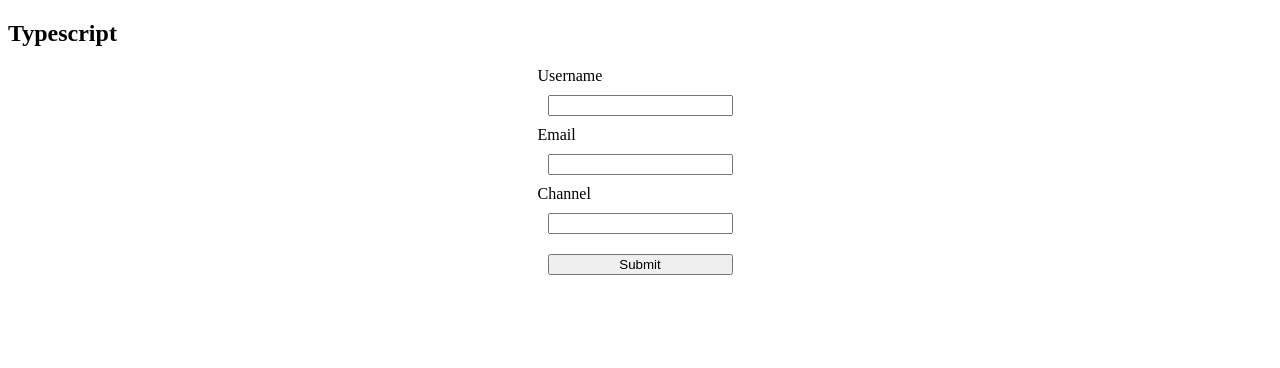
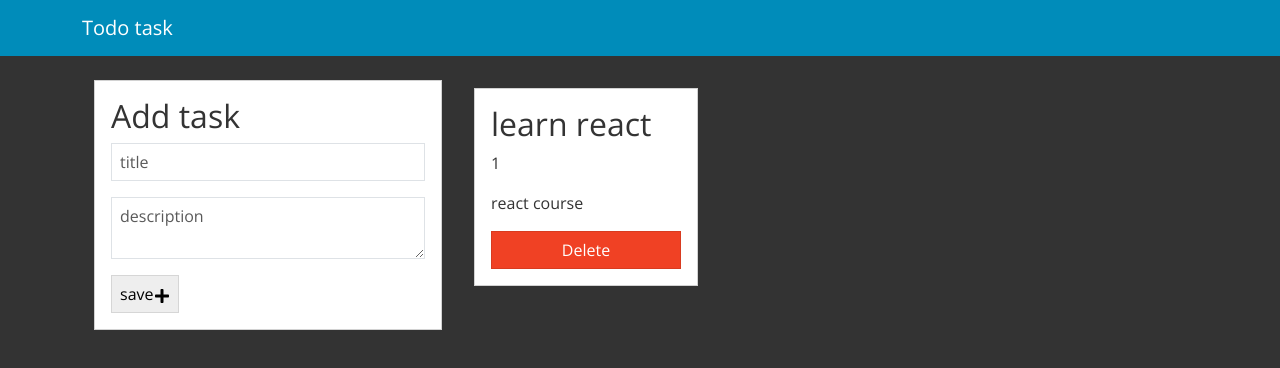
Before and after one commit to yamilzavala/react-interview-typescript, a React (Create React App) app: page / in a window 1280 px wide. Shown: the top 368 px of the page. Built offline with nearby package versions, Linux system fonts and the light colour scheme.

Commit message:
todo list

```diff
--- a/package.json
+++ b/package.json
@@ -11,7 +11,9 @@
     "@types/node": "^16.18.68",
     "@types/react": "^18.2.42",
     "@types/react-dom": "^18.2.17",
+    "@types/uuid": "^9.0.7",
     "axios": "^1.6.2",
+    "bootswatch": "^5.3.2",
     "classnames": "^2.3.2",
     "react": "^18.2.0",
     "react-dom": "^18.2.0",
--- a/src/App.tsx
+++ b/src/App.tsx
@@ -1,12 +1,13 @@
 import AppTutorialReactHookForm from './react-hook-form/tutorial/AppTutorialReactHookForm';
 import Form from './react-hook-form/zod/Form';
+import AppTodo from './todo-task/AppTodo';
 
 function App() {
   return (
     <div className="App">
-      <h2>Typescript</h2>
       {/* <Form /> */}
-      <AppTutorialReactHookForm/>
+      {/* <AppTutorialReactHookForm/> */}
+      <AppTodo title='Todo task'/>
     </div>
   );
 }
--- a/src/index.tsx
+++ b/src/index.tsx
@@ -1,6 +1,7 @@
 import React from 'react';
 import ReactDOM from 'react-dom/client';
 import App from './App';
+import 'bootswatch/dist/yeti/bootstrap.min.css'
 
 const root = ReactDOM.createRoot(
   document.getElementById('root') as HTMLElement
--- /dev/null
+++ b/src/todo-task/AppTodo.tsx
@@ -0,0 +1,50 @@
+import React, {useState} from 'react';
+import { Props } from './interfaces/Props';
+import { Task } from './interfaces/Task';
+import TaskList from './components/TaskList';
+import Header from './components/Header';
+import TaskForm from './components/TaskForm';
+
+const AppTodo = ({title}: Props) => {
+    const [tasks, setTask] = useState<Task[]>([
+        {
+            id: 1,
+            title: 'learn react',
+            description: 'react course',
+            complete: false
+        }
+    ]);
+
+    const handleAddTask = (task: Task) => {
+        setTask([...tasks, task])
+    }
+
+    const handleDeleteTask = (task: Task) => {
+        const newState = tasks.filter(currentTask => currentTask.id !== task.id)
+        setTask([...newState])
+    }
+
+    return (
+        <div className='bg-dark text-white' style={{height: '100vh'}}>
+
+            <Header title={title}/>
+
+            <main className="container p-4">
+                <div className='row'>
+                    <div className='col-md-4'>
+                        <TaskForm handleAddTask={handleAddTask}/>
+                    </div>
+
+                    <div className='col-md-8'>
+                        <div className='row'>
+                            <TaskList tasks={tasks} handleDeleteTask={handleDeleteTask}/>
+                        </div>
+                    </div>
+                </div>
+            </main>
+
+        </div>
+    );
+};
+
+export default AppTodo;
--- /dev/null
+++ b/src/todo-task/components/Header.tsx
@@ -0,0 +1,19 @@
+import React from 'react';
+
+interface Props {
+    title: string;
+}
+
+const Header = ({title}: Props) => {
+    return (
+        <nav className='navbar navbar-dark bg-primary'>
+                <div className='container'>
+                    <a href="/" className='navbar-brand'>
+                        {title}
+                    </a>
+                </div>
+        </nav>
+    );
+};
+
+export default Header;
--- /dev/null
+++ b/src/todo-task/components/TaskCard.tsx
@@ -0,0 +1,20 @@
+import React from 'react';
+import { Task } from '../interfaces/Task';
+
+interface Props {
+    task: Task;
+    handleDeleteTask: (task: Task) => void;
+}
+
+const TaskCard = ({task, handleDeleteTask}: Props) => {
+    return (
+        <div className='card card-body text-dark'>
+            <h2>{task.title}</h2>
+            <p>{task.id}</p>
+            <p>{task.description}</p>
+            <button onClick={() => handleDeleteTask(task)} className='btn btn-danger'>Delete</button>
+        </div>
+    );
+};
+
+export default TaskCard;
--- /dev/null
+++ b/src/todo-task/components/TaskForm.tsx
@@ -0,0 +1,72 @@
+import React, {useState} from 'react';
+import { FaPlus } from "react-icons/fa";
+import {v4 as uuid} from 'uuid'
+import { Task } from '../interfaces/Task';
+
+interface Props {
+    handleAddTask: (task: Task) => void;
+}
+
+interface TaskForm {
+    title: string,
+    description: string
+}
+
+type FormEventHandler = React.FormEvent<HTMLFormElement> | React.MouseEvent<HTMLButtonElement, MouseEvent>;
+type HandleInputChange = React.ChangeEvent<HTMLTextAreaElement | HTMLInputElement>;
+
+const itialValues = {title: '', description: ''}
+
+const TaskForm = ({handleAddTask}: Props) => {
+    const [task, setTask] = useState<TaskForm>(itialValues);
+
+    const handleInputChange = ({target: {name, value}}: HandleInputChange) => {
+        setTask({
+            ...task,
+            [name]: value
+        })
+    }
+
+    const addTask = (e: FormEventHandler) => {
+        e.preventDefault()
+        const newTask: Task = {
+            ...task,
+            id: uuid(),
+            complete: false
+        }
+        handleAddTask(newTask)
+        setTask(itialValues)
+    }
+
+    return (
+        <div className='card card-body text-dark'>
+            <h2>Add task</h2>
+
+            <form onSubmit={addTask}>
+                <input
+                placeholder='title'
+                name='title'
+                type='text'
+                className='form-control mb-3'
+                onChange={handleInputChange}
+                value={task.title}/>
+
+                <textarea
+                 rows={2}
+                 placeholder='description'
+                 className='form-control mb-3'
+                 name='description'
+                 onChange={handleInputChange}
+                 value={task.description}>
+                 </textarea>
+
+                 <button onClick={addTask} className='btn btn-secondary'>
+                    save
+                    <FaPlus/>
+                 </button>
+            </form>
+        </div>
+    );
+};
+
+export default TaskForm;
--- /dev/null
+++ b/src/todo-task/components/TaskList.tsx
@@ -0,0 +1,25 @@
+import React from 'react';
+import { Task } from '../interfaces/Task';
+import TaskCard from './TaskCard';
+
+interface Props {
+    tasks: Task[],
+    handleDeleteTask: (task: Task) => void;
+}
+
+const TaskList = ({tasks, handleDeleteTask}: Props) => {
+
+    const renderedTasks = tasks.map((task: Task, idx: number) => (
+        <div  key={idx} className="col-md-4 p-2">
+            <TaskCard task={task} handleDeleteTask={handleDeleteTask}/>
+        </div>
+    ))
+
+    return (
+        <div>
+            {renderedTasks}
+        </div>
+    );
+};
+
+export default TaskList;
--- /dev/null
+++ b/src/todo-task/interfaces/Props.tsx
@@ -0,0 +1,3 @@
+export interface Props {
+    title: string;
+}
--- /dev/null
+++ b/src/todo-task/interfaces/Task.tsx
@@ -0,0 +1,6 @@
+export interface Task {
+    id: number | string;
+    title: string;
+    description: string;
+    complete: boolean
+}
```
Also changed, not shown: 1 other file (tests, documents, lock files or other folders).
